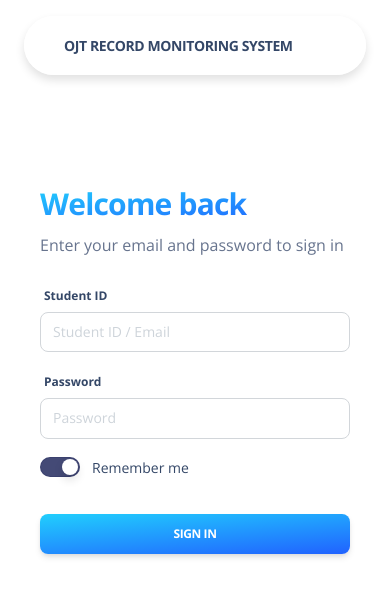
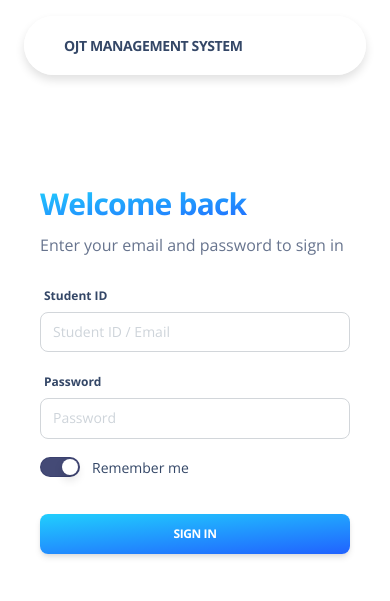
Before and after one commit to nietodump/pup-itech-ojt-management-system, a PHP site: page /tcpdf/ in a window 390 px wide. Shown: the top 601 px of the page. Run offline with PHP 8.4, Linux system fonts and the light colour scheme; some libraries are stand-ins or nearby versions.

Commit message:
update pup banner

```diff
--- a/index.php
+++ b/index.php
@@ -26,7 +26,7 @@
           <!-- Navbar -->
           <nav class="absolute top-0 left-0 right-0 z-30 flex flex-wrap items-center px-4 py-2 mx-6 my-4 shadow-soft-2xl rounded-blur bg-white/80 backdrop-blur-2xl backdrop-saturate-200 lg:flex-nowrap lg:justify-start">
             <div class="flex items-center justify-between w-full p-0 pl-6 mx-auto flex-wrap-inherit">
-              <a class="py-2.375 text-sm  whitespace-nowrap font-bold text-slate-700 lg:ml-0" href="#"> OJT RECORD MONITORING SYSTEM </a>
+              <a class="py-2.375 text-sm  whitespace-nowrap font-bold text-slate-700 lg:ml-0" href="#"> OJT MANAGEMENT SYSTEM </a>
 
 
             </div>
```
Also changed, not shown: 2 other files.
